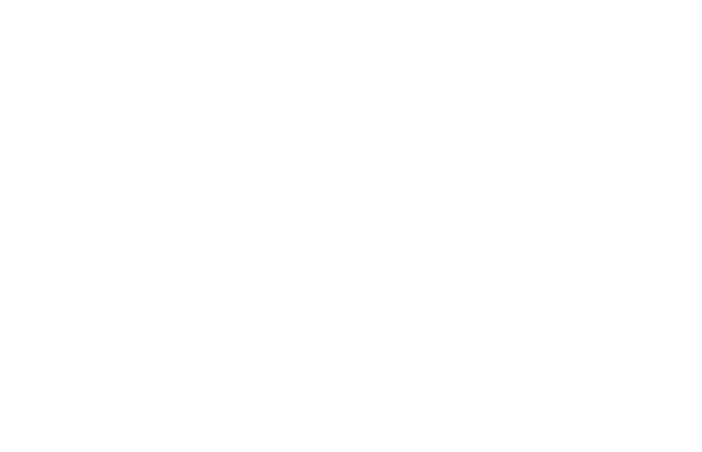
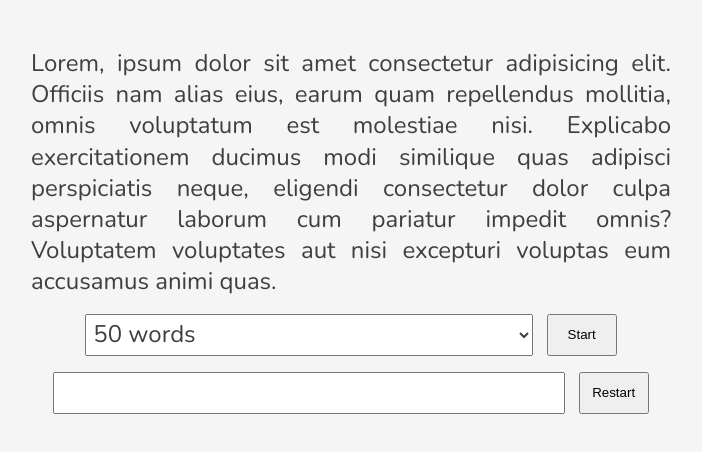
Before and after one commit to nicofzzn/typemaster, a React (Create React App) app: page / in a window 1280 px wide. Shown: the top 452 px of the page, without its empty margins (289-991 px from the left). Built offline with nearby package versions, Linux system fonts and the light colour scheme.

Commit message:
add Words, TypeBox and StartButton components

```diff
--- a/public/index.html
+++ b/public/index.html
@@ -24,6 +24,8 @@
       work correctly both with client-side routing and a non-root public URL.
       Learn how to configure a non-root public URL by running `npm run build`.
     -->
+    <link rel="preconnect" href="https://fonts.gstatic.com">
+<link href="https://fonts.googleapis.com/css2?family=Nunito:wght@300&display=swap" rel="stylesheet">
     <title>React App</title>
   </head>
   <body>
--- a/src/App.tsx
+++ b/src/App.tsx
@@ -1,7 +1,24 @@
 import React from 'react'
+import styled from 'styled-components'
+import { StartButton } from './components/StartButton'
+import { Words } from './components/Words'
+import { TypeBox } from './components/TypeBox'
+
+const Container = styled.div`
+  margin: 0 25%;
+  padding: 3em 0;
+`
 
 function App() {
-  return <div className='App'></div>
+  return (
+    <div className='App'>
+      <Container>
+        <Words />
+        <StartButton />
+        <TypeBox />
+      </Container>
+    </div>
+  )
 }
 
 export default App
--- /dev/null
+++ b/src/components/StartButton.tsx
@@ -0,0 +1,35 @@
+import { FC } from 'react'
+import styled from 'styled-components'
+
+const Container = styled.div`
+  display: flex;
+  justify-content: center;
+  padding-top: 1em;
+`
+
+const DropDown = styled.select`
+  &:focus {
+    outline-style: none;
+  }
+  font-size: 1.5em;
+  font-family: 'Nunito', sans-serif;
+  width: 35vw;
+  padding: 3px;
+  color: #3f3f3f;
+`
+const StartBtn = styled.button`
+  width: 70px;
+  margin-left: 1em;
+`
+
+export const StartButton: FC = () => {
+  return (
+    <Container>
+      <DropDown>
+        <option value=''>50 words</option>
+        <option value=''>100 words</option>
+      </DropDown>
+      <StartBtn>Start</StartBtn>
+    </Container>
+  )
+}
--- /dev/null
+++ b/src/components/TypeBox.tsx
@@ -0,0 +1,34 @@
+import { FC } from 'react'
+import styled from 'styled-components'
+
+const Container = styled.div`
+  display: flex;
+  justify-content: center;
+  padding-top: 1em;
+`
+
+const Input = styled.input.attrs(props => ({
+  type: 'text',
+}))`
+  &:focus {
+    outline-style: none;
+  }
+  font-size: 1.5em;
+  font-family: 'Nunito', sans-serif;
+  width: 40vw;
+  padding: 3px;
+  color: #3f3f3f;
+`
+const RestartBtn = styled.button`
+  width: 70px;
+  margin-left: 1em;
+`
+
+export const TypeBox: FC = () => {
+  return (
+    <Container>
+      <Input />
+      <RestartBtn>Restart</RestartBtn>
+    </Container>
+  )
+}
--- /dev/null
+++ b/src/components/Words.tsx
@@ -0,0 +1,48 @@
+import { FC } from 'react'
+import styled from 'styled-components'
+
+const Container = styled.div`
+  font-size: 1.5em;
+  text-align: justify;
+  line-height: 1.3em;
+  font-weight: 300;
+  font-family: 'Nunito', sans-serif;
+  color: #3f3f3f;
+  word-wrap: break-word;
+`
+const Text = styled.span<{ status: string; highlight: string }>`
+  color: ${props => {
+    switch (props.status) {
+      case 'correct':
+        return '#156608'
+      case 'wrong':
+        return '#B12121'
+      default:
+        return '#3f3f3f'
+    }
+  }};
+  background-color: ${props => {
+    switch (props.highlight) {
+      case 'highlight':
+        return '#C4C4C4'
+      case 'highlight-wrong':
+        return '#B12121'
+      default:
+        return ''
+    }
+  }};
+`
+const words =
+  'Lorem, ipsum dolor sit amet consectetur adipisicing elit. Officiis nam alias eius, earum quam repellendus mollitia, omnis voluptatum est molestiae nisi. Explicabo exercitationem ducimus modi similique quas adipisci perspiciatis neque, eligendi consectetur dolor culpa aspernatur laborum cum pariatur impedit omnis? Voluptatem voluptates aut nisi excepturi voluptas eum accusamus animi quas.'
+
+export const Words: FC = () => {
+  return (
+    <Container>
+      {words.split(' ').map((word, idx) => (
+        <Text key={idx} status='' highlight=''>
+          {word + ' '}
+        </Text>
+      ))}
+    </Container>
+  )
+}
--- a/src/index.css
+++ b/src/index.css
@@ -1,10 +1,20 @@
+:root {
+  --background-color: #f5f5f5;
+  --text: #3f3f3f;
+  --text-green: #156608;
+  --text-red: #b12121;
+}
+
+* {
+  box-sizing: border-box;
+}
+
 body {
   margin: 0;
-  font-family: -apple-system, BlinkMacSystemFont, 'Segoe UI', 'Roboto', 'Oxygen',
-    'Ubuntu', 'Cantarell', 'Fira Sans', 'Droid Sans', 'Helvetica Neue',
-    sans-serif;
+  font-family: 'Montserrat', sans-serif;
   -webkit-font-smoothing: antialiased;
   -moz-osx-font-smoothing: grayscale;
+  background: var(--background-color);
 }
 
 code {
```
Also changed, not shown: package.json (+7 -0 lines), 1 other file (tests, documents, lock files or other folders).
